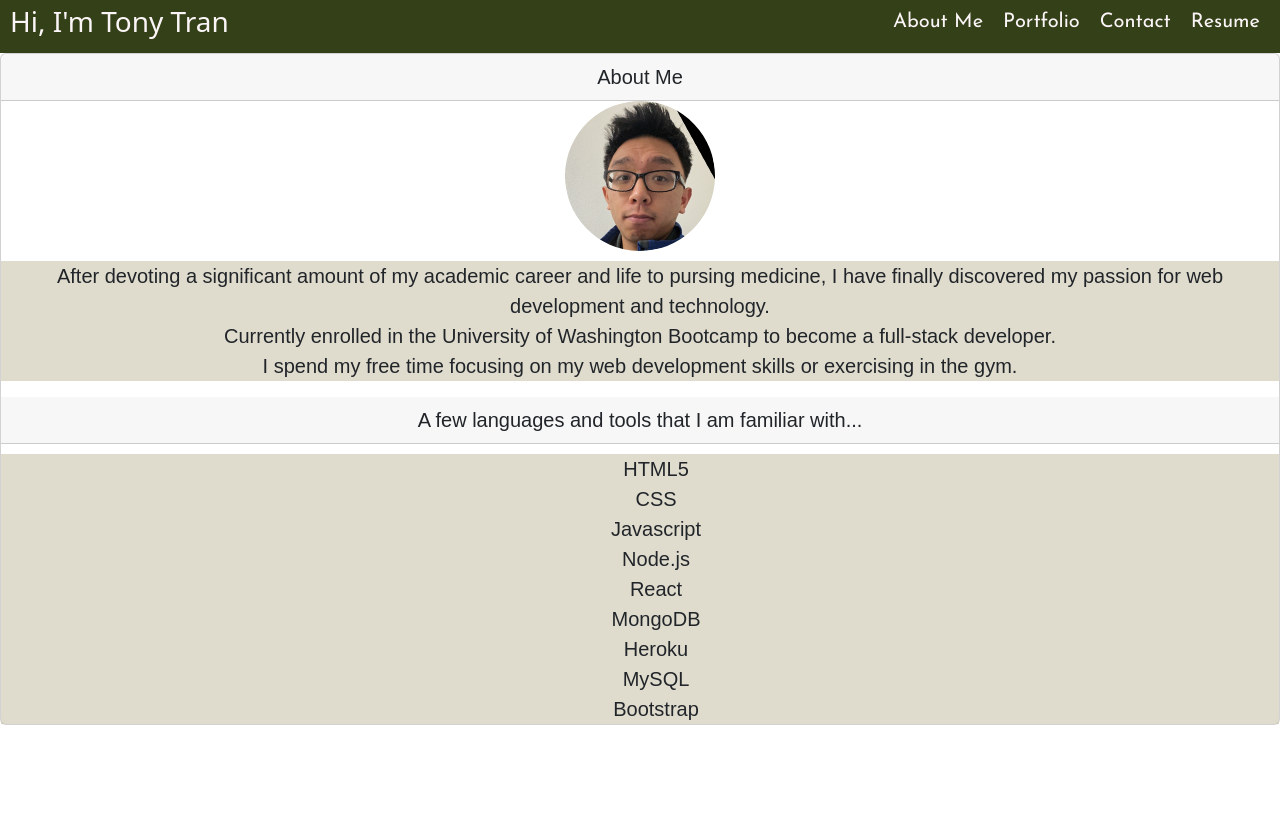
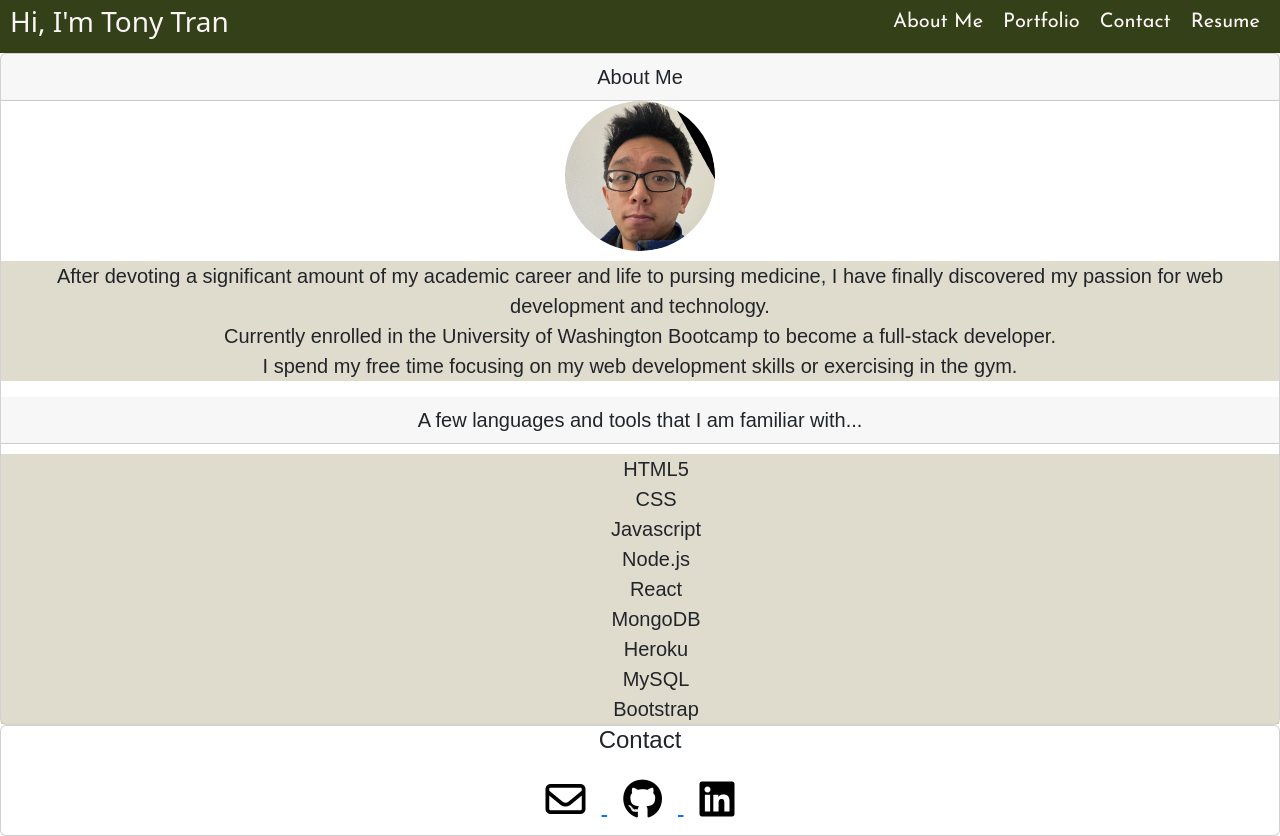
Before and after one commit to tonytran97/portfolio-2.0, a React (Create React App) app: page / in a window 1280 px wide. Before the commit the page ends 800 px from the top, so only its background shows below. Built offline with nearby package versions, Linux system fonts and the light colour scheme; a web font is replaced by a local one.

Commit message:
+ footer component, linked fontawesome

```diff
--- a/public/index.html
+++ b/public/index.html
@@ -25,6 +25,7 @@
       Learn how to configure a non-root public URL by running `npm run build`.
     -->
     <title>React App</title>
+    <script src="https://kit.fontawesome.com/89930d87fd.js" crossorigin="anonymous"></script>
   </head>
   <body>
     <noscript>You need to enable JavaScript to run this app.</noscript>
--- a/src/App.js
+++ b/src/App.js
@@ -1,11 +1,13 @@
 import Nav from './components/nav';
 import About from './components/about';
+import Footer from './components/footer';
 
 export default function App() {
   return (
     <div>
       <Nav />
       <About />
+      <Footer />
     </div>
   );
 }
--- a/src/components/about.js
+++ b/src/components/about.js
@@ -1,5 +1,5 @@
 import React from 'react';
-import Profile from '../assets/images/me.png';
+import Profile from '../assets/images/profilepic.png';
 import '../styles/about.css';
 
 export default function About() {
--- /dev/null
+++ b/src/components/footer.js
@@ -0,0 +1,15 @@
+import React from 'react';
+import '../styles/footer.css';
+
+export default function Footer() {
+    return (
+        <footer className='card text-center'>
+            <section>
+                <h4>Contact</h4>
+                <a href="mailto:tonytran_97@live.com"> <i className="fa-regular fa-envelope fa-2x m-3 icon-color"></i></a>
+                <a href="https://github.com/tonytran97" target="_blank" rel="noreferrer"> <i className="fa-brands fa-github fa-2x m-3 icon-color"></i></a>
+                <a href="https://www.linkedin.com/in/tony-tran-2b8aa4242/" target="_blank" rel="noreferrer"> <i className="fa-brands fa-linkedin fa-2x m-3 icon-color"></i></a>
+            </section>
+        </footer>
+    );
+}
--- /dev/null
+++ b/src/styles/footer.css
@@ -0,0 +1,7 @@
+.icon-color {
+    color: black;
+}
+
+.icon-color:hover {
+    color: #928755;
+}
```
Also changed, not shown: src/assets/images/profilepic.png (renamed from src/assets/images/me.png).
